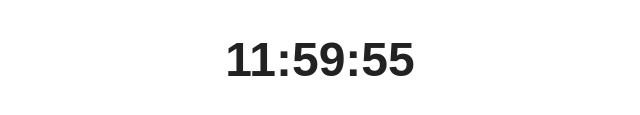
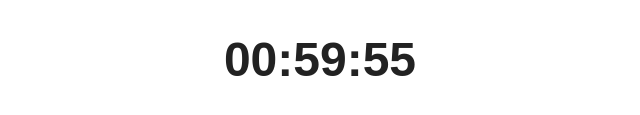
Before and after one commit to uikeldldl/carpet-room, a plain HTML site: page index.html in a window 1280 px wide. Shown: the part 555-670 px from the top of the page, 320-960 px from the left. Drawn offline with Linux system fonts and the light colour scheme.

Commit message:
Refactor HTML structure and update timer duration

```diff
--- a/index.html
+++ b/index.html
@@ -4,10 +4,8 @@
     <meta charset="UTF-8">
     <meta name="viewport" content="width=device-width, initial-scale=1.0">
 
-    <!-- Browser tab title -->
     <title>Charlie</title>
 
-    <!-- Browser tab icon -->
     <link rel="icon" type="image/jpeg" href="charlie.jpg">
 
     <style>
@@ -18,10 +16,7 @@
         body {
             margin: 0;
             min-height: 100vh;
-
-            /* White background */
             background-color: #ffffff;
-
             font-family: Arial, sans-serif;
             color: #222;
 
@@ -32,12 +27,9 @@
 
         .container {
             text-align: center;
-
-            /* Moves everything slightly down */
             transform: translateY(60px);
         }
 
-        /* Steak image */
         .image {
             width: 300px;
             max-width: 80vw;
@@ -45,13 +37,11 @@
             margin: 0 auto 35px auto;
         }
 
-        /* Timer */
         #timer {
             font-size: 48px;
             font-weight: bold;
         }
 
-        /* Finished message */
         #message {
             font-size: 40px;
             font-weight: bold;
@@ -64,30 +54,26 @@
 
     <div class="container">
 
-        <!-- Steak image -->
         <img
             class="image"
             src="charlie.jpg"
             alt="Steak"
         >
 
-        <!-- Countdown -->
         <div id="timer">
-            1:00:00
+            01:00:00
         </div>
 
-        <!-- Message after countdown -->
         <div id="message">
             Behind The Bench.
         </div>
 
     </div>
 
-
     <script>
 
-        // 12 hours in milliseconds
-        const twelveHours = 12 * 60 * 60 * 1000;
+        // 1 hour in milliseconds
+        const oneHour = 1 * 60 * 60 * 1000;
 
         const timerDisplay =
             document.getElementById("timer");
@@ -97,7 +83,7 @@
 
 
         // Start the timer immediately when the website opens
-        const endTime = Date.now() + twelveHours;
+        const endTime = Date.now() + oneHour;
 
 
         function updateTimer() {
```
Lines whose indentation alone changed are shown as unchanged.
